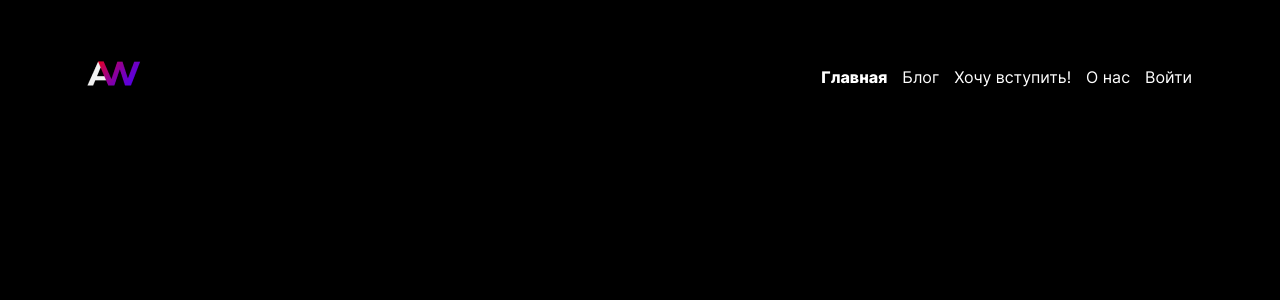
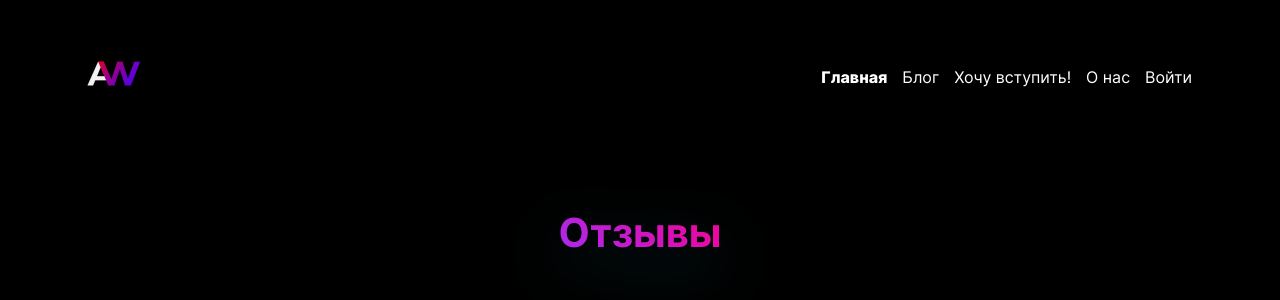
Before and after one commit to Isas2g/WEB-studio-project, a Vue app: page /feedback in a window 1280 px wide. Shown: the top 300 px of the page. Built offline with nearby package versions, Linux system fonts and the light colour scheme.

Commit message:
feedback page added

```diff
--- a/src/components/Header.vue
+++ b/src/components/Header.vue
@@ -46,7 +46,6 @@ export default {
   .logo {
     font-size: 18px;
     max-width: 80px;
-    padding-right: 150px;
   }
 
   .current {
--- /dev/null
+++ b/src/pages/Main/FeedbackPage.vue
@@ -0,0 +1,24 @@
+<template>
+  <div>
+    <main class="feedback container">
+      <section class="feedback__body">
+        <h2 class="feedback__title">Отзывы</h2>
+        <ul class="feedback__one">
+        </ul>
+      </section>
+    </main>
+  </div>
+</template>
+
+<script>
+export default {}
+</script>
+
+<style scoped lang="css">
+.feedback {
+  display: flex;
+  flex-direction: column;
+  align-items: center;
+}
+
+</style>
--- a/src/pages/Main/MainPage.vue
+++ b/src/pages/Main/MainPage.vue
@@ -34,7 +34,7 @@
         <section class="feedback__first-column">
           <h1 class="feedback__title title">Отзывы</h1>
           <p class="feedback__subtitle subtitle">Почитайте отзывы...</p>
-          <button class="feedback__more-btn more-btn">Все отзывы</button>
+          <button class="feedback__more-btn more-btn"><router-link class="feedback__allFeedbackLink" to="/feedback">Все отзывы</router-link></button>
         </section>
         <section class="feedback__space"></section>
         <section class="feedback__second-column">
@@ -105,7 +105,7 @@ export default {
 .main {
   &__block {
     max-width: 800px;
-    padding: 150px 0 150px 0;
+    padding: 0 0 150px 0; //зачем паддинг был 150 пикселей сверху?
   }
   &__title {
     text-align: start;
--- a/src/router/index.js
+++ b/src/router/index.js
@@ -3,6 +3,7 @@ import VueRouter from 'vue-router'
 import MainPage from "../pages/Main/MainPage.vue";
 import AboutPage from "../pages/About/AboutPage.vue";
 import JoinPage from "../pages/Join/JoinPage.vue";
+import FeedbackPage from "@/pages/Main/FeedbackPage";
 
 
 Vue.use(VueRouter)
@@ -23,6 +24,11 @@ const routes = [
         name: 'JoinPage',
         component: JoinPage
     },
+    {
+        path: '/feedback',
+        name: 'FeedbackPage',
+        component: FeedbackPage
+    },
 ]
 
 const router = new VueRouter({
```
